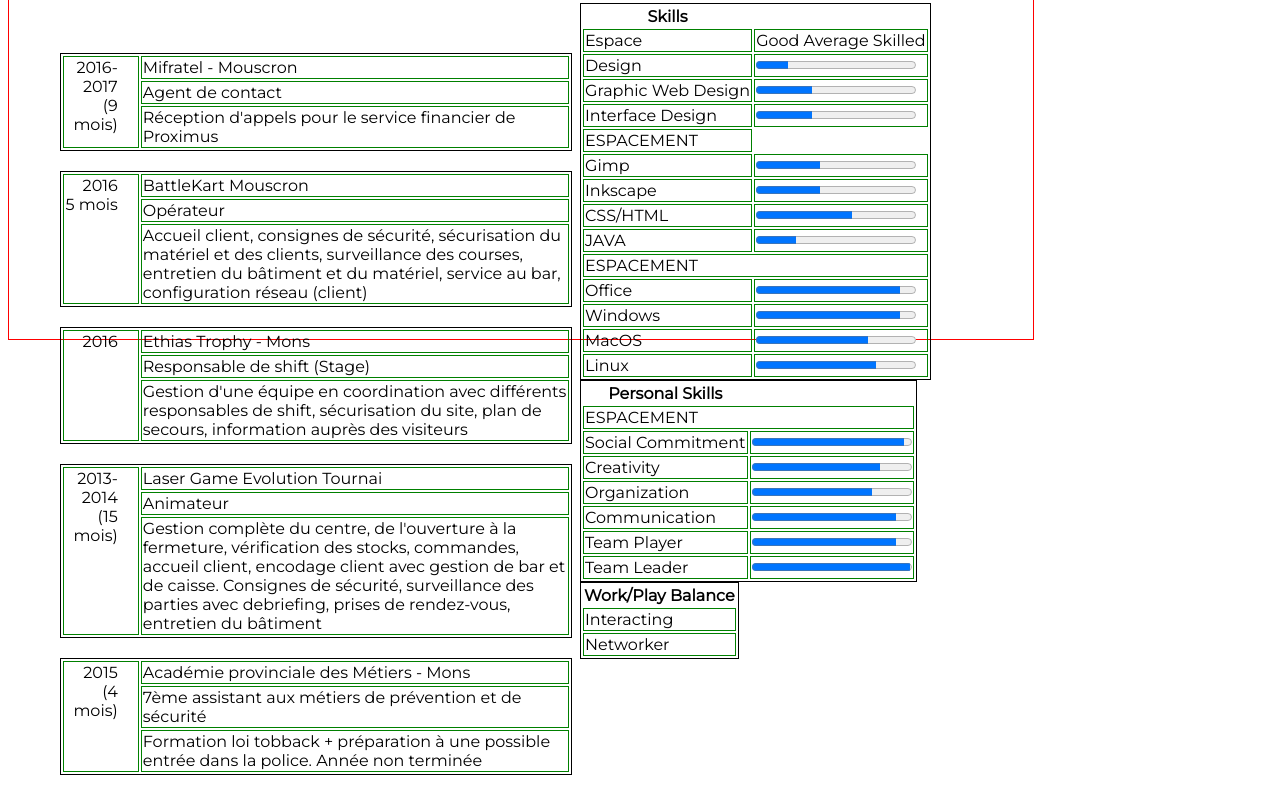
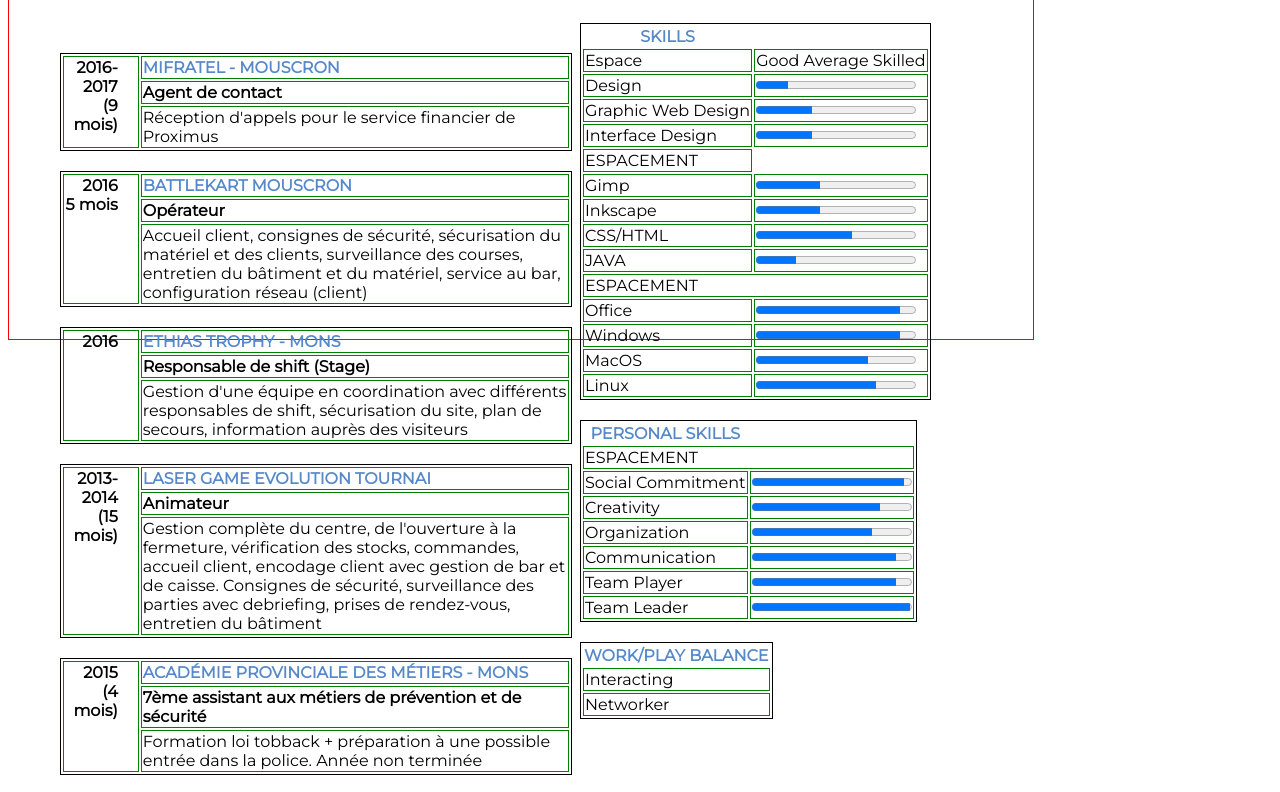
Before and after one commit to jordanpeter/CV-table, a plain HTML site: page index.html in a window 1280 px wide. Shown: the part 452-1244 px from the top of the page. Drawn offline with Linux system fonts and the light colour scheme.

Commit message:
Save Tableaux

```diff
--- a/index.html
+++ b/index.html
@@ -31,12 +31,12 @@
                       2016-2017<br>
                       (9 mois)
                     </td>
-                    <td>
+                    <td class="Entreprise">
                       Mifratel - Mouscron
                     </td>
                   </tr>
                   <tr>
-                    <td>
+                    <td class="fonction">
                       Agent de contact
                     </td>
                   </tr>
@@ -51,12 +51,12 @@
                       2016<br>
                       5 mois
                     </td>
-                    <td>
+                    <td class="Entreprise">
                       BattleKart Mouscron
                     </td>
                   </tr>
                   <tr>
-                    <td>
+                    <td class="fonction">
                       Opérateur
                     </td>
                   </tr>
@@ -70,12 +70,12 @@
                     <td rowspan="4" class="dates">
                       2016
                     </td>
-                    <td>
+                    <td class="Entreprise">
                       Ethias Trophy - Mons
                     </td>
                   </tr>
                   <tr>
-                    <td>
+                    <td class="fonction">
                       Responsable de shift (Stage)
                     </td>
                   </tr>
@@ -90,12 +90,12 @@
                       2013-2014<br>
                       (15 mois)
                     </td>
-                    <td>
+                    <td class="Entreprise">
                       Laser Game Evolution Tournai
                     </td>
                   </tr>
                   <tr>
-                    <td>
+                    <td class="fonction">
                       Animateur
                     </td>
                   </tr>
@@ -111,12 +111,12 @@
                      2015<br>
                      (4 mois)
                    </td>
-                   <td>
+                   <td class="Entreprise">
                      Académie provinciale des Métiers - Mons
                    </td>
                  </tr>
                  <tr>
-                   <td>
+                   <td class="fonction">
                      7ème assistant aux métiers de prévention et de sécurité
                    </td>
                  </tr>
@@ -130,12 +130,12 @@
                     <td rowspan="4" class="dates">
                       2010-2015
                     </td>
-                    <td>
+                    <td class="Entreprise">
                       Institut Notre-Dame Ecole des Frères - Tournai
                     </td>
                   </tr>
                   <tr>
-                    <td>
+                    <td class="fonction">
                      Technique de transition informatique
                     </td>
                   </tr>
@@ -149,12 +149,12 @@
                     <td rowspan="4" class="dates">
                       2007-2010
                     </td>
-                    <td>
+                    <td class="Entreprise">
                       Saint-André - Ramegnies-Chin
                     </td>
                   </tr>
                   <tr>
-                    <td>
+                    <td class="fonction">
                       Sciences-Economiques / Langues appliquées
                     </td>
                   </tr>
@@ -167,7 +167,7 @@
            <div class="SectDroite">
                 <table>
                      <tr>
-                          <th>Skills</th>
+                          <th class="Entreprise">Skills</th>
                      </tr>
                      <tr>
                           <td>Espace</td>
@@ -231,7 +231,7 @@
 
            <table>
                <tr>
-                    <th>Personal Skills</th>
+                    <th class="Entreprise">Personal Skills</th>
                </tr>
                <tr>
                     <td colspan="2">ESPACEMENT</td>
@@ -295,7 +295,7 @@
 
            <table>
                <tr>
-                    <th>Work/Play Balance</th>
+                    <th class="Entreprise">Work/Play Balance</th>
                </tr>
                <tr>
                     <td>
--- a/style.css
+++ b/style.css
@@ -15,7 +15,7 @@
 
 /* En tête */
 
-.Head{
+.Head{ /* Modifie mon nom en en-tête */
      width: 77%;
      font-family: 'Montserrat', sans-serif;
      font-size: 64px;
@@ -24,11 +24,11 @@
 }
 
 .UnderHead{
-     font-size: 32px;
+     font-size: 32px; /* Modifie ma profession d'en tête */
 }
 
 .LogoSize{
-     height: 50px;
+     height: 50px; /* S'occupe des lignes où il y a les logos réseaux sociaux */
 }
 
 .TabHaut{
@@ -41,11 +41,22 @@
        width: 700px; /* S'occupe de dimensionner la cellule avec le texte pour éviter qu'il soit trop long */
 }
 
-.dates{
+.dates{ /*Positionne les années */
      width: 15%;
      vertical-align: top;
      text-align: right;
      padding-right: 20px;
+     font-weight: bold;
+}
+
+.Entreprise{ /* Met en forme les premières lignes de chaque espace */
+     text-transform: uppercase;
+     color: #5589CA;
+     font-weight: bold;
+}
+
+.fonction{
+     font-weight: bold;
 }
 
 .SectGauche{
@@ -64,3 +75,8 @@
      float: right;
      margin-right: 10%;
 }
+
+.SectDroite table{
+     margin-top: 20px;
+     margin-bottom: 20px;
+}
```
